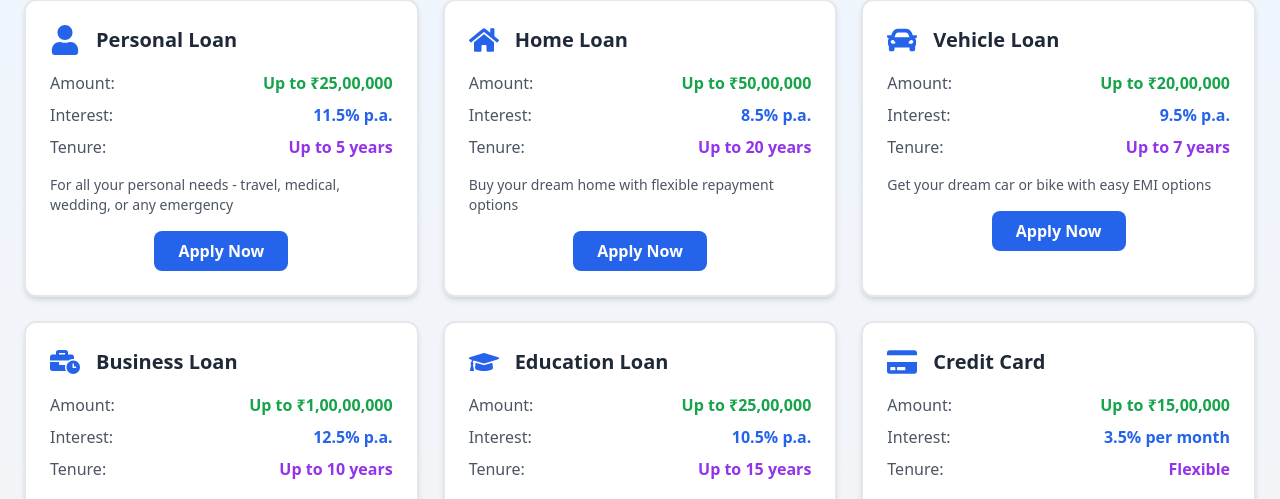
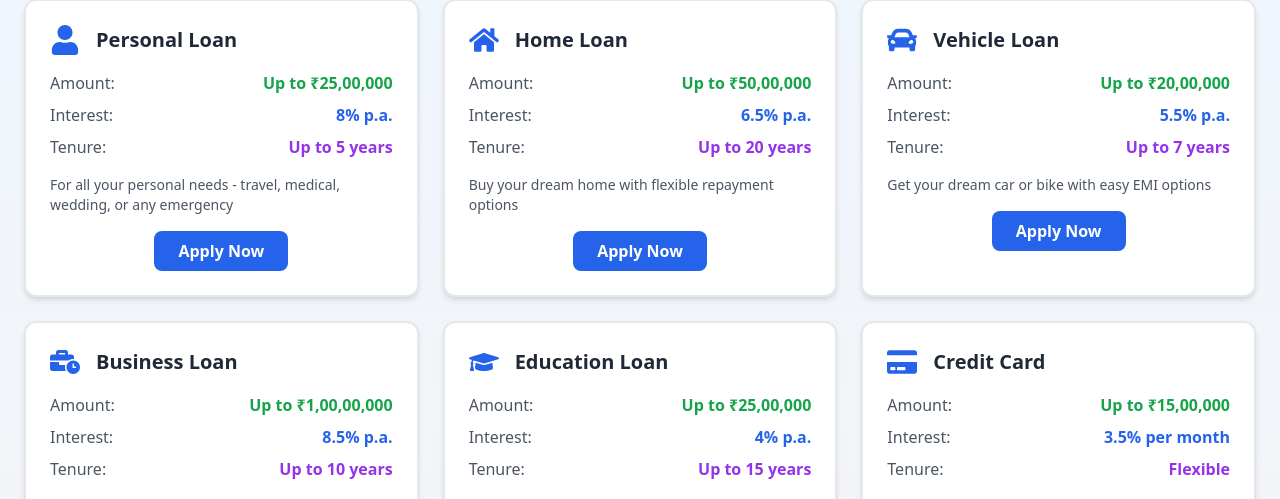
Before and after one commit to mackmohanline-art/jila, a React (Create React App) app: page /order in a window 1280 px wide. Shown: the part 229-728 px from the top of the page. Built offline with nearby package versions, Linux system fonts and the light colour scheme.

Commit message:
Update Order.jsx

```diff
--- a/src/components/Order.jsx
+++ b/src/components/Order.jsx
@@ -20,7 +20,7 @@ function Profile() {
       name: "Personal Loan",
       icon: <FaUser className="text-3xl" />,
       amount: "Up to ₹25,00,000",
-      interest: "11.5% p.a.",
+      interest: "8% p.a.",
       tenure: "Up to 5 years",
       description:
         "For all your personal needs - travel, medical, wedding, or any emergency",
@@ -30,7 +30,7 @@ function Profile() {
       name: "Home Loan",
       icon: <FaHome className="text-3xl" />,
       amount: "Up to ₹50,00,000",
-      interest: "8.5% p.a.",
+      interest: "6.5% p.a.",
       tenure: "Up to 20 years",
       description:
         "Buy your dream home with flexible repayment options",
@@ -40,7 +40,7 @@ function Profile() {
       name: "Vehicle Loan",
       icon: <FaCar className="text-3xl" />,
       amount: "Up to ₹20,00,000",
-      interest: "9.5% p.a.",
+      interest: "5.5% p.a.",
       tenure: "Up to 7 years",
       description:
         "Get your dream car or bike with easy EMI options",
@@ -50,7 +50,7 @@ function Profile() {
       name: "Business Loan",
       icon: <FaBusinessTime className="text-3xl" />,
       amount: "Up to ₹1,00,00,000",
-      interest: "12.5% p.a.",
+      interest: "8.5% p.a.",
       tenure: "Up to 10 years",
       description:
         "Expand your business with customized loan solutions",
@@ -60,7 +60,7 @@ function Profile() {
       name: "Education Loan",
       icon: <FaGraduationCap className="text-3xl" />,
       amount: "Up to ₹25,00,000",
-      interest: "10.5% p.a.",
+      interest: "4% p.a.",
       tenure: "Up to 15 years",
       description:
         "Invest in your education with moratorium period",
```
